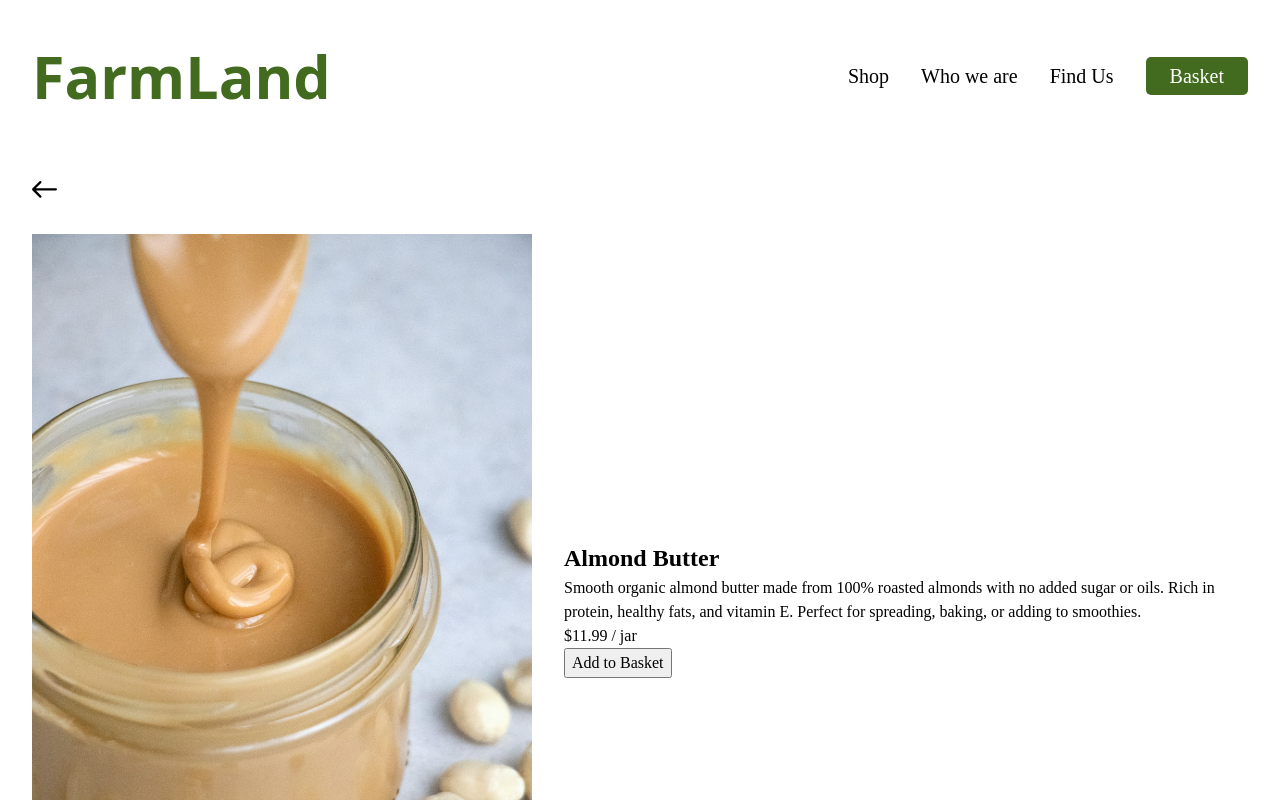
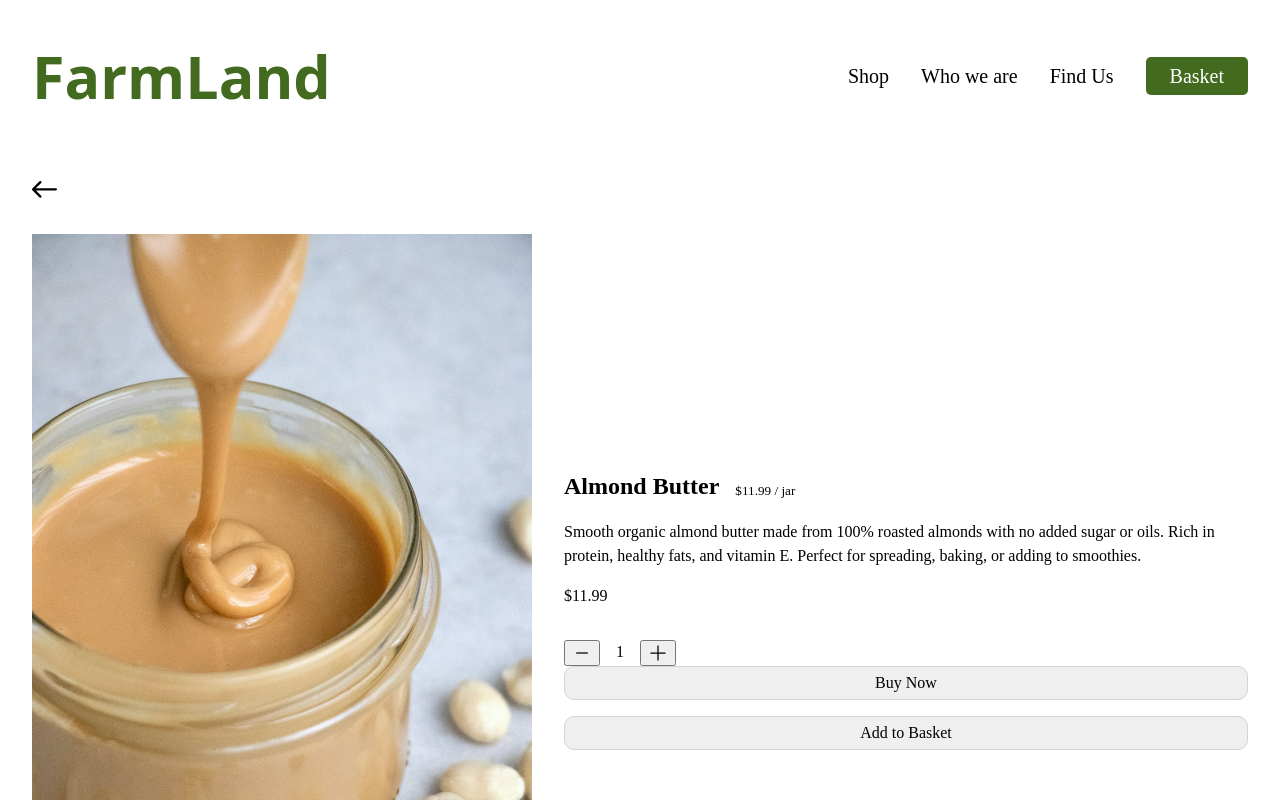
Before and after one commit to Ayoroq/farmLand, a React (Vite) app: page /shop/almond-butter in a window 1280 px wide. Shown: the top 800 px of the page. Built offline with nearby package versions, Linux system fonts and the light colour scheme; a web font is replaced by a local one.

Commit message:
Improved the styling of the product details page

```diff
--- a/src/components/Card.jsx
+++ b/src/components/Card.jsx
@@ -175,7 +175,7 @@ function CartCard(props) {
               fill="none"
               xmlns="http://www.w3.org/2000/svg"
             >
-              <g id="Material Symbols Icon (1) 1">
+              <g id="delete icon">
                 <path
                   id="Vector"
                   d="M13.05 42C12.225 42 11.5188 41.7062 10.9315 41.1185C10.3438 40.5312 10.05 39.825 10.05 39V10.5H8V7.5H17.4V6H30.6V7.5H40V10.5H37.95V39C37.95 39.8 37.65 40.5 37.05 41.1C36.45 41.7 35.75 42 34.95 42H13.05ZM34.95 10.5H13.05V39H34.95V10.5ZM18.35 34.7H21.35V14.75H18.35V34.7ZM26.65 34.7H29.65V14.75H26.65V34.7Z"
--- a/src/pages/Shop/ProductDetails.jsx
+++ b/src/pages/Shop/ProductDetails.jsx
@@ -4,7 +4,6 @@ import { useParams } from "react-router";
 import { products } from "../../data/products";
 import { useContext } from "react";
 import { BasketContext } from "../../context/BasketContext";
-
 
 const ProductDetail = () => {
   const basket = useContext(BasketContext);
@@ -30,12 +29,73 @@ const ProductDetail = () => {
         </Link>
       </div>
       <div className={styles.productDetail}>
-        <img src={product.image} alt={product.name} className={styles.productImage}/>
+        <img
+          src={product.image}
+          alt={product.name}
+          className={styles.productImage}
+        />
         <div className={styles.productInfo}>
-          <h2>{product.name}</h2>
-          <p>{product.details}</p>
-          <p>${product.price} / <span>{product.unit}</span></p>
-          <button onClick={() => basket.addToBasket(product)}>Add to Basket</button>
+          <div className={styles.productInfoHeader}>
+            <div className={styles.productName}>
+              <h2>{product.name}</h2>
+              <p>
+                ${product.price} / <span>{product.unit}</span>
+              </p>
+            </div>
+            <p>{product.details}</p>
+            <p>
+              ${product.price}
+            </p>
+          </div>
+          <div>
+            <div className={styles.QuantityButtons}>
+              <button
+                className={`${styles.QuantityButton} ${styles.QuantityButtonSub}`}
+              >
+                <svg
+                  width="20"
+                  height="20"
+                  viewBox="0 0 48 48"
+                  fill="none"
+                  xmlns="http://www.w3.org/2000/svg"
+                >
+                  <g id="remove">
+                    <path
+                      id="Vector"
+                      d="M10 25.5V22.5H38V25.5H10Z"
+                      fill="currentcolor"
+                    />
+                  </g>
+                </svg>
+              </button>
+              <div className={styles.Quantity}>1</div>
+              <button
+                className={`${styles.QuantityButton} ${styles.QuantityButtonAdd}`}
+              >
+                <svg
+                  width="20"
+                  height="20"
+                  viewBox="0 0 48 48"
+                  fill="none"
+                  xmlns="http://www.w3.org/2000/svg"
+                >
+                  <g id="add">
+                    <path
+                      id="Vector"
+                      d="M22.5 42V25.5H6V22.5H22.5V6H25.5V22.5H42V25.5H25.5V42H22.5Z"
+                      fill="currentcolor"
+                    />
+                  </g>
+                </svg>
+              </button>
+            </div>
+            <div className={styles.purchaseButtons}>
+              <button className="">Buy Now</button>
+              <button onClick={() => basket.addToBasket(product)}>
+                Add to Basket
+              </button>
+            </div>
+          </div>
         </div>
       </div>
     </main>
--- a/src/pages/Shop/ProductDetails.module.css
+++ b/src/pages/Shop/ProductDetails.module.css
@@ -21,10 +21,49 @@
 
 .productInfo {
   flex: 1;
+  display: flex;
+  flex-direction: column;
+  gap: 2rem;
   min-width: 0;
 }
 
-@media (max-width: 750px) {
+.productInfoHeader{
+  display: flex;
+  flex-direction: column;
+  gap: 1rem;
+}
+
+.productName{
+  display: flex;
+  align-items: flex-end;
+  gap: 1rem;
+}
+
+.productName p{
+  font-size: 0.825rem;
+  padding-bottom: 3px;
+}
+
+.QuantityButtons{
+  display: flex;
+  gap: 1rem;
+}
+
+.purchaseButtons{
+  display: flex;
+  flex-direction: column;
+  gap: 1rem;
+}
+
+.purchaseButtons Button{
+  padding: 0.25rem 0;
+  border-radius: 10px;
+  border: 1px solid rgb(213, 211, 211);
+  cursor: pointer;
+
+}
+
+@media (max-width: 900px) {
   .productDetail {
     flex-direction: column;
     align-items: flex-start;
```
